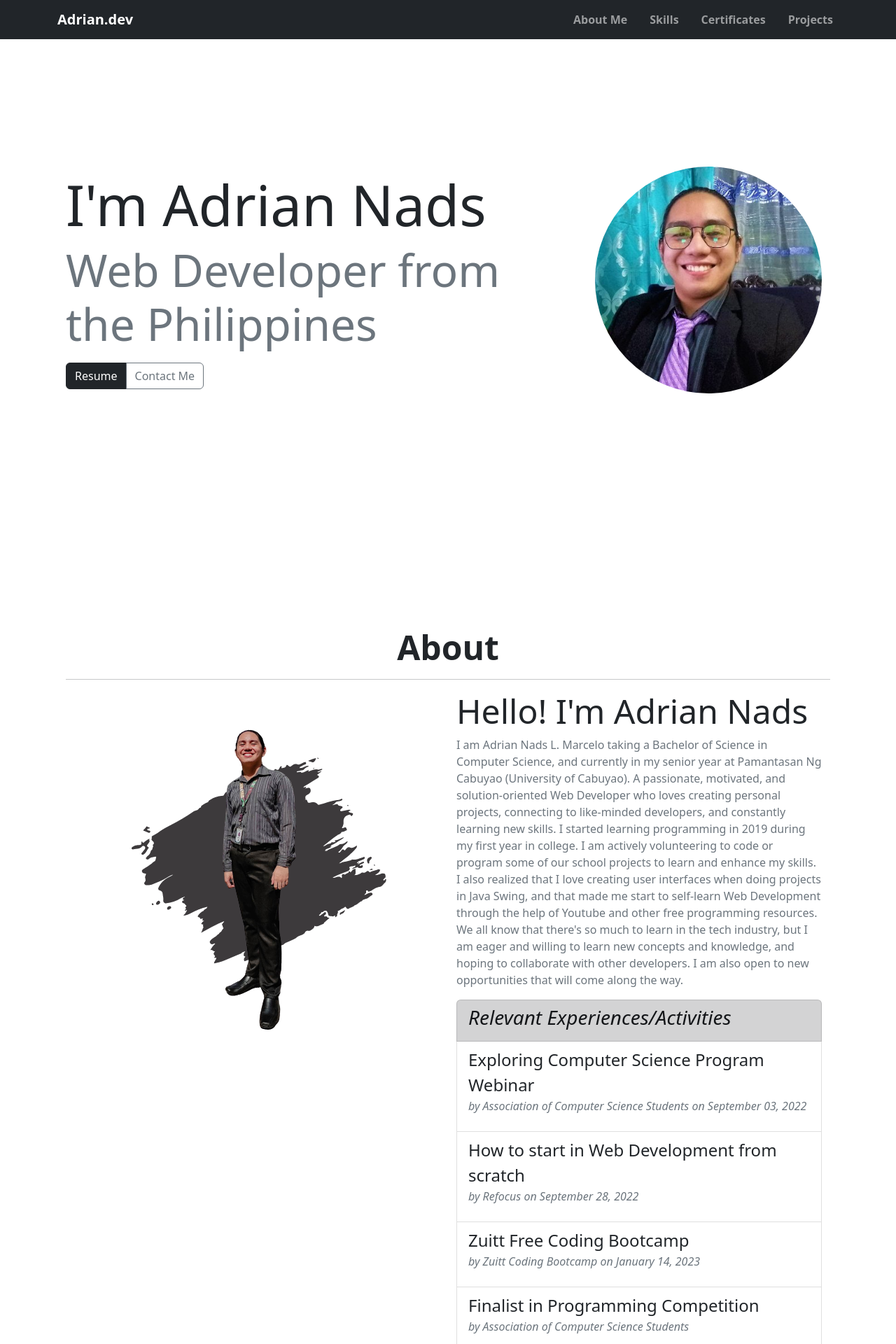
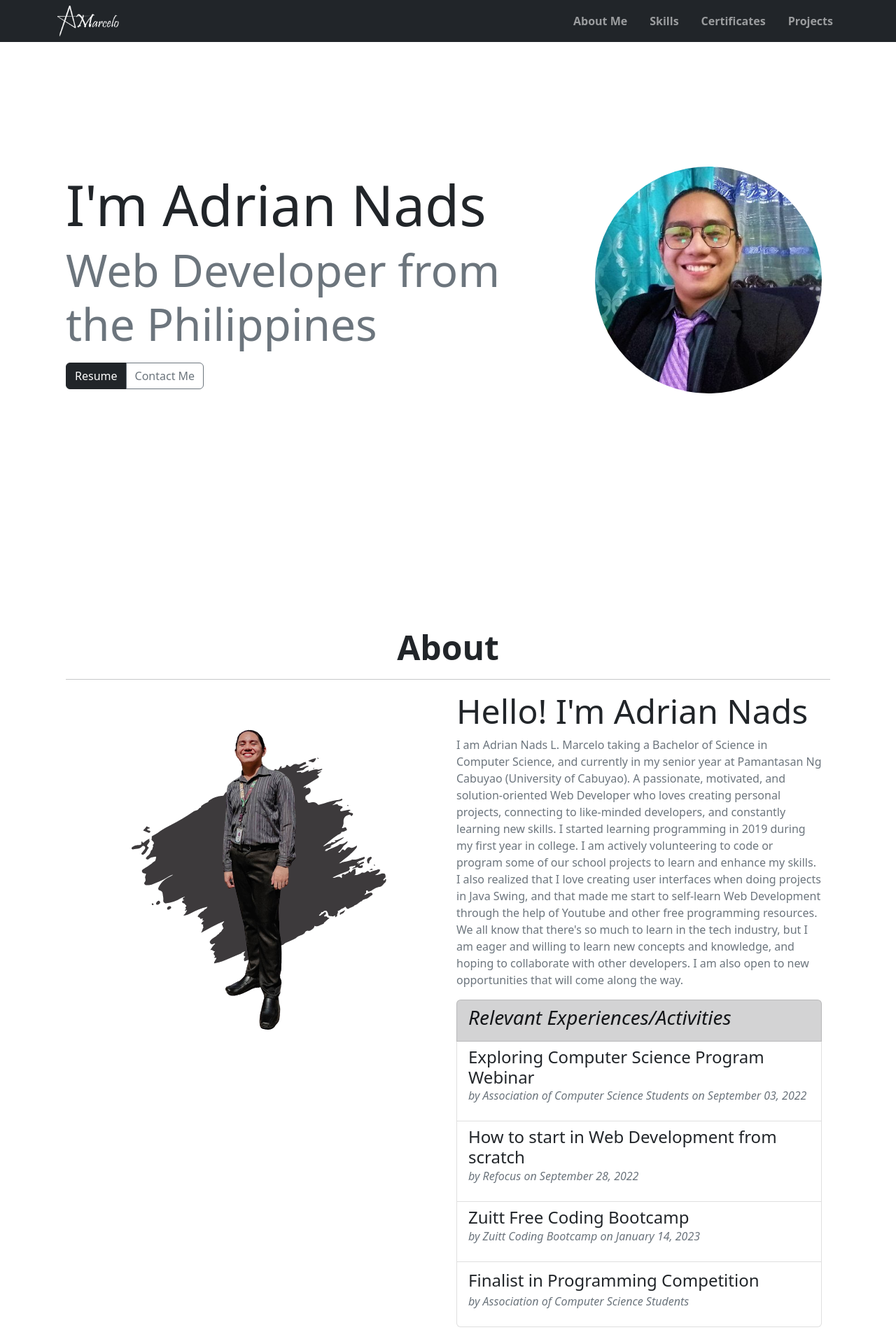
Before and after one commit to adriandotdev/Portfolio-V2023, a React (Create React App) app: page / in a window 1280 px wide. Shown: the top 1920 px of the page at 70% size. Built offline with nearby package versions, Linux system fonts and the light colour scheme.

Commit message:
ADDED a navbar icon

```diff
--- a/src/App.css
+++ b/src/App.css
@@ -1,5 +1,6 @@
 .hero-page {
-  padding: 5rem 0;
+  padding: 6rem 0;
+  padding-bottom: 0;
 }
 
 .project-icon {
@@ -19,6 +20,9 @@
   max-width: 12rem
 }
 
+#nav-icon {
+  max-width: 5.5rem;
+}
 @media screen and (min-width: 992px) {
 
   .hero-page {
--- a/src/components/main_comp/About.jsx
+++ b/src/components/main_comp/About.jsx
@@ -35,18 +35,18 @@ function About() {
 
               <ListGroup>
                 <ListGroup.Item variant="dark">
-                  <h3 className='fst-italic text-center text-lg-start'>Relevant Experiences/Activities</h3>
+                  <h3 className='fst-italic text-center text-lg-start fs-3'>Relevant Experiences/Activities</h3>
                 </ListGroup.Item>
                 <ListGroup.Item>
-                  <p className="fs-4 p-0 m-0 text-center text-lg-start">Exploring Computer Science Program Webinar</p>
+                  <h3 className="fs-4 p-0 m-0 text-center text-lg-start">Exploring Computer Science Program Webinar</h3>
                   <p className="fs-6 fst-italic text-secondary text-center text-lg-start">by Association of Computer Science Students on September 03, 2022</p>
                 </ListGroup.Item>
                 <ListGroup.Item>
-                  <p className="fs-4 p-0 m-0 text-center text-lg-start">How to start in Web Development from scratch</p>
+                  <h3 className="fs-4 p-0 m-0 text-center text-lg-start">How to start in Web Development from scratch</h3>
                   <p className="fs-6 fst-italic text-secondary text-center text-lg-start">by Refocus on September 28, 2022</p>
                 </ListGroup.Item>
                 <ListGroup.Item>
-                  <p className="fs-4 p-0 m-0 text-center text-lg-start">Zuitt Free Coding Bootcamp</p>
+                  <h3 className="fs-4 p-0 m-0 text-center text-lg-start">Zuitt Free Coding Bootcamp</h3>
                   <p className="fs-6 fst-italic text-secondary text-center text-lg-start">by Zuitt Coding Bootcamp on January 14, 2023</p>
                 </ListGroup.Item>
                 <ListGroup.Item>
--- a/src/components/main_comp/Navbar.jsx
+++ b/src/components/main_comp/Navbar.jsx
@@ -4,9 +4,11 @@ function Navbar() {
   return (
     <nav id="portfolio-navbar" className="navbar navbar-expand-lg fixed-top navbar-dark bg-dark">
       <div className="container">
-        <div className="row w-100 justify-content-between align-items-center">
+        <div className="row w-100 justify-content-evenly justify-content-sm-between align-items-center">
           <div className="col-6">
-            <a className="navbar-brand fw-bold" href="#">Adrian.dev</a>
+            <a className="navbar-brand fw-bold" href="#">
+              <img id="nav-icon" src="/images/Logo.png" alt="" />
+            </a>
           </div>
           <div className="col-2 ms-md-auto">
             <button
```
